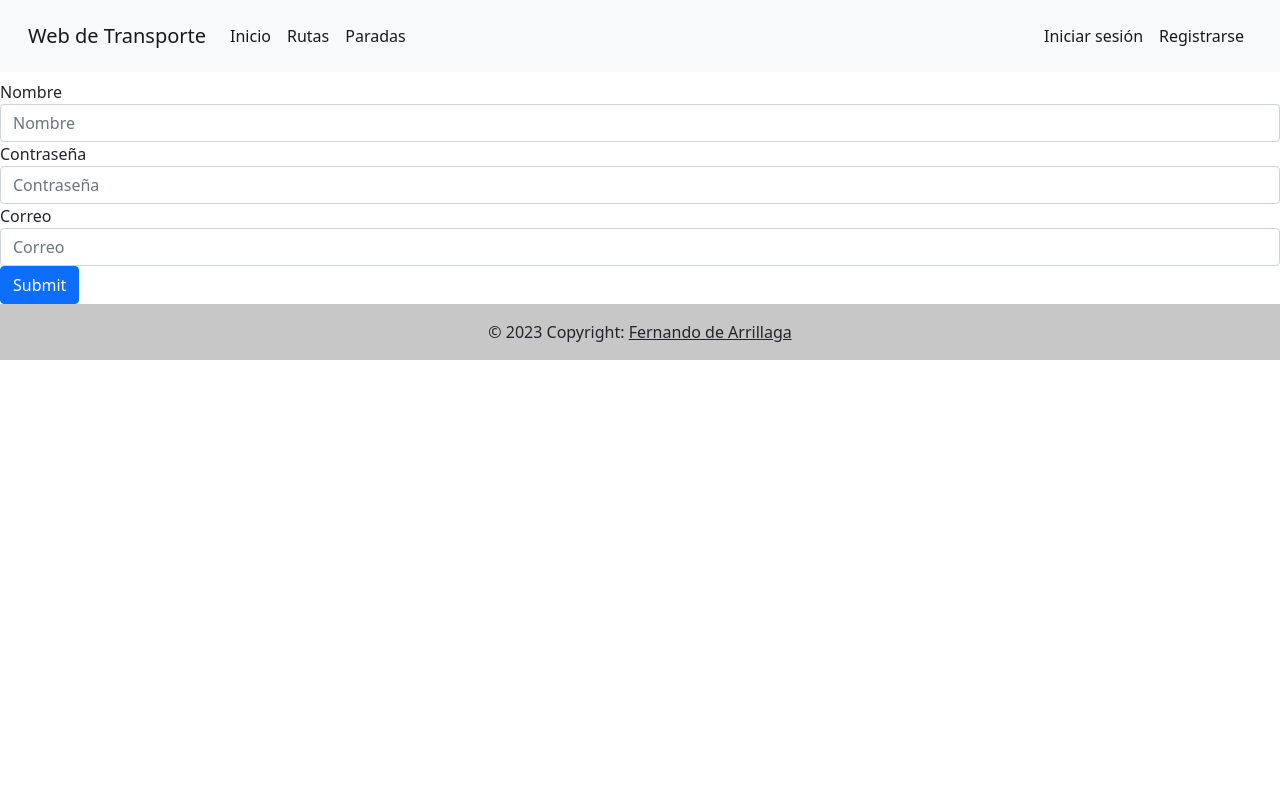
After one commit to fernandodearrillaga/proyectoFinal, a PHP site: page /registro.php in a window 1280 px wide. The commit adds this page. Run offline with PHP 8.4, Linux system fonts and the light colour scheme.

Commit message:
27/11/23 19:42

```diff
--- a/footer.html
+++ b/footer.html
@@ -8,7 +8,7 @@
 <body>
 
 </body>
-<footer class="bg-light text-center text-lg-start">
+<footer class="bg-light text-center text-lg-start mt-auto">
     <!-- Copyright -->
     <div class="text-center p-3" style="background-color: rgba(0, 0, 0, 0.2);">
       © 2023 Copyright:
--- a/header.html
+++ b/header.html
@@ -8,7 +8,7 @@
     <title>Document</title>
 </head>
 <header>
-    <nav class="navbar navbar-expand-lg navbar-light bg-light">
+    <nav class="navbar navbar-expand-lg navbar-light bg-light fixed-top p-3">
         <div class="container-fluid">
           <a class="navbar-brand" href="index.php">Web de Transporte</a>
           <button class="navbar-toggler" type="button" data-bs-toggle="collapse" data-bs-target="#navbarSupportedContent" aria-controls="navbarSupportedContent" aria-expanded="false" aria-label="Toggle navigation">
@@ -41,12 +41,16 @@
               </li>
               <li class="nav-item">
                 <a class="nav-link disabled" href="#" tabindex="-1" aria-disabled="true">Disabled</a>
+              </li>-->
+            </ul>
+            <div class="d-flex">
+              <li class="navbar-nav">
+                <a class="nav-link active" aria-current="page" href="paradas.php">Iniciar sesión</a>
               </li>
-            </ul>
-            <form class="d-flex">
-              <input class="form-control me-2" type="search" placeholder="Search" aria-label="Search">
-              <button class="btn btn-outline-success" type="submit">Search</button>
-            </form>-->
+              <li class="navbar-nav">
+                <a class="nav-link active" aria-current="page" href="registro.php">Registrarse</a>
+              </li>
+            </div>
           </div>
         </div>
       </nav>
--- /dev/null
+++ b/registro.php
@@ -0,0 +1,35 @@
+<!DOCTYPE html>
+<html lang="en">
+<head>
+    <meta charset="UTF-8">
+    <meta name="viewport" content="width=device-width, initial-scale=1.0">
+    <title>Document</title>
+</head>
+<header>
+    <?php require_once('header.html');?>
+</header>
+<body class="d-flex flex-column min-vh-100">
+    <form action="correoRegistrado.php" method="post">
+
+        <div class="form-group">
+            <label for="Nombre">Nombre</label>
+            <input type="text" class="form-control" id="nombre" name="nombre" aria-describedby="nombre" placeholder="Nombre">
+
+          </div>
+          <div class="form-group">
+            <label for="Contraseña">Contraseña</label>
+            <input type="password" class="form-control" id="password" name="password" placeholder="Contraseña">
+          </div>
+          <div class="form-group">
+            <label for="Correo">Correo</label>
+            <input type="email" class="form-control" id="correo" name="correo" placeholder="Correo">
+          </div>
+
+          <button type="submit" class="btn btn-primary">Submit</button>
+
+    </form>
+</body>
+<footer>
+     <?php require_once('footer.html');?>
+</footer>
+</html>
--- a/rutas.php
+++ b/rutas.php
@@ -4,6 +4,7 @@
     <meta charset="UTF-8">
     <meta name="viewport" content="width=device-width, initial-scale=1.0">
     <title>Rutas</title>
+    <script src="validacion.js"></script>
 </head>
 <header>
     <?php require_once('header.html');?>
@@ -25,7 +26,7 @@
         ?>
         <br>
 
-        <form name="busqueda" class="formulario border border-primary col-12 col-md-7 m-2 p-3" action="resultadorutas.php" method="post">
+        <form name="busqueda" class="formulario border border-primary col-12 col-md-7 m-2 p-3" action="resultadorutas.php" method="post" onsubmit="return validacionFecha()">
         <label>Ruta</label>
         <select name="ruta" id="ruta">
             <?php
--- a/style.css
+++ b/style.css
@@ -2,3 +2,7 @@
     text-align: center;
     background-color: #ede9e9;
 }
+
+body {
+    padding-top: 80px;
+ }
```
Also changed, not shown: correoRegistrado.php (added, +30 -0 lines), validacion.js (+19 -1 lines).
